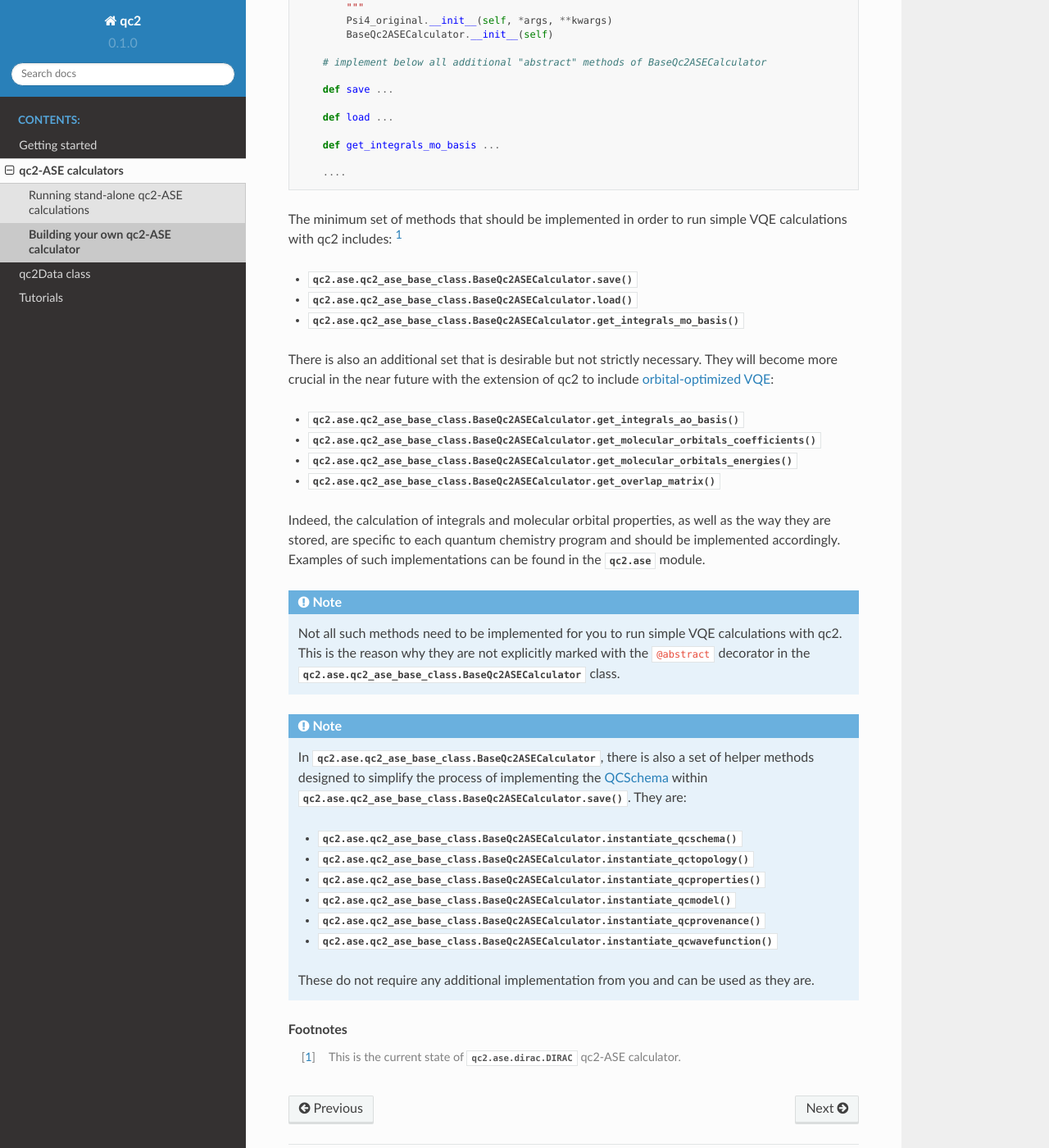
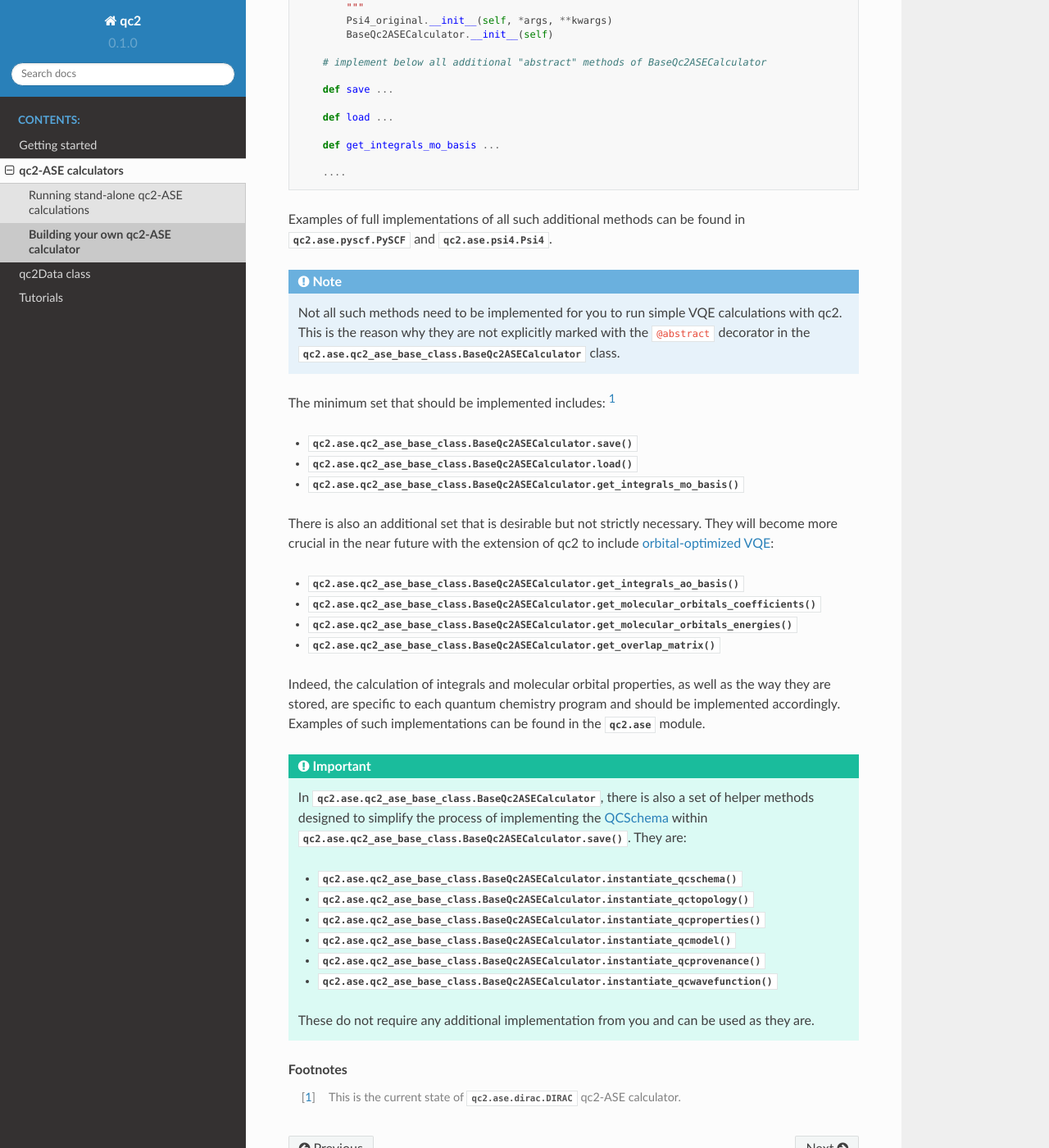
Before and after one commit to qc2nl/qc2, a Sphinx documentation site: the page built from docs/ase/building_qc2_ASEs.rst, in a window 1280 px wide and 1400 px high, scrolled down 1383 px. Shown: the whole window at 82% size. Built offline with Sphinx 7.4.7 and the Read the Docs theme 2.0.0, drawn with Linux system fonts in a browser that asks for light colours.

Commit message:
Fix in package imports

```diff
--- a/docs/ase/building_qc2_ASEs.rst
+++ b/docs/ase/building_qc2_ASEs.rst
@@ -63,8 +63,16 @@
 
         ....
 
-The minimum set of methods that should be implemented in order to run simple
-VQE calculations with qc2 includes: [#f1]_
+Examples of full implementations of all such additional methods can be found
+in :class:`qc2.ase.pyscf.PySCF` and :class:`qc2.ase.psi4.Psi4`.
+
+.. note::
+
+    Not all such methods need to be implemented for you to run simple VQE calculations with qc2.
+    This is the reason why they are not explicitly marked with the ``@abstract`` decorator in the
+    :class:`qc2.ase.qc2_ase_base_class.BaseQc2ASECalculator` class.
+
+The minimum set that should be implemented includes: [#f1]_
 
 * :meth:`qc2.ase.qc2_ase_base_class.BaseQc2ASECalculator.save`
 * :meth:`qc2.ase.qc2_ase_base_class.BaseQc2ASECalculator.load`
@@ -83,15 +91,7 @@
 as well as the way they are stored, are specific to each quantum chemistry program and should be implemented accordingly.
 Examples of such implementations can be found in the :mod:`qc2.ase` module.
 
-
-.. note::
-
-    Not all such methods need to be implemented for you to run simple VQE calculations with qc2.
-    This is the reason why they are not explicitly marked with the ``@abstract`` decorator in the
-    :class:`qc2.ase.qc2_ase_base_class.BaseQc2ASECalculator` class.
-
-
-.. note::
+.. important::
 
     In :class:`qc2.ase.qc2_ase_base_class.BaseQc2ASECalculator`, there is also a set of
     helper methods designed to simplify the process of implementing
--- a/docs/ase/running_qc2_ASEs.rst
+++ b/docs/ase/running_qc2_ASEs.rst
@@ -129,7 +129,7 @@
     :emphasize-lines: 8, 10, 13
 
     from ase.build import molecule
-    from qc2.ase import BaseQc2ASECalculator
+    from qc2.ase.qc2_ase_base_class import BaseQc2ASECalculator
 
     # set target molecule
     mol = molecule('H2O')
```
Also changed, not shown: 2 other files.
